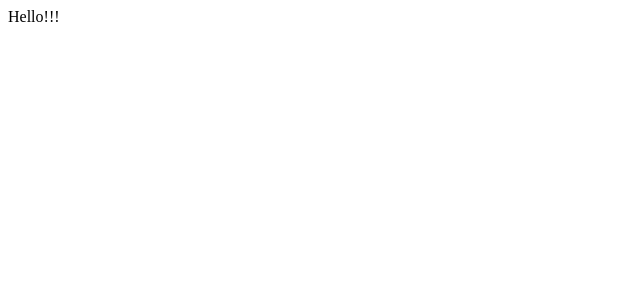
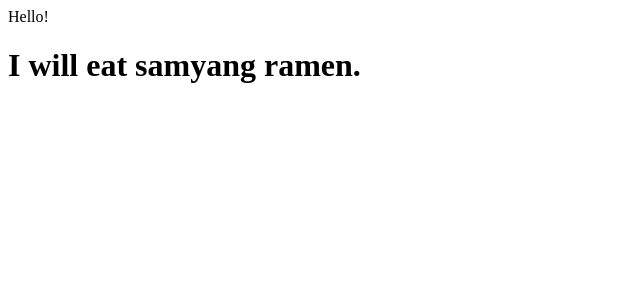
Before and after one commit to silverttthin/GettingIntoReact, a React (Create React App) app: page / in a window 1280 px wide. Shown: the top 300 px of the page, without its empty margins (0-640 px from the left). Built offline with nearby package versions, Linux system fonts and the light colour scheme.

Commit message:
jsx, component, props

```diff
--- a/src/App.js
+++ b/src/App.js
@@ -1,8 +1,16 @@
 import React from 'react';
 
 
+function Food({name, type}){
+  return <h1>I will eat {type} {name}.</h1>
+}
+
 function App(){
-  return <div>Hello!!!</div>
+  return (
+  <div>Hello!
+    <Food name = "ramen" type = "samyang"/>
+  </div>
+  )
 }
 
 export default App;
--- a/src/index.js
+++ b/src/index.js
@@ -3,4 +3,5 @@
 import App from './App';
 
 
+
 ReactDOM.render(<App />, document.getElementById('root'));
```
Also changed, not shown: 1 other file (tests, documents, lock files or other folders).
